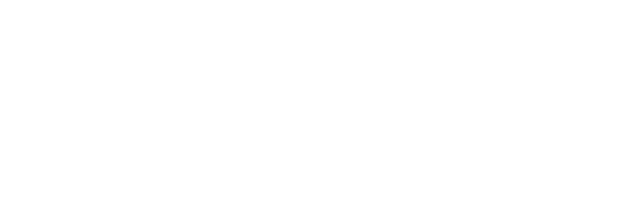
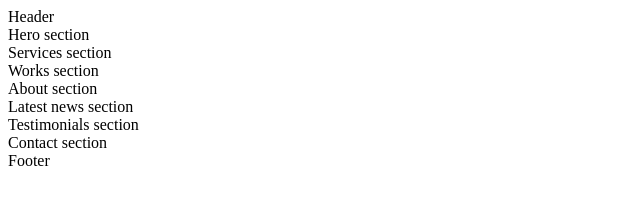
Before and after one commit to Webnai/alx-frontend, a plain HTML site: page 0x00-html_advanced/5-index.html in a window 1280 px wide. Shown: the whole page, without its empty margins (0-640 px from the left). Drawn offline with Linux system fonts and the light colour scheme.

Commit message:
five index

```diff
--- a/0x00-html_advanced/5-index.html
+++ b/0x00-html_advanced/5-index.html
@@ -1,4 +1,24 @@
 <!DOCTYPE html>
 <html lang="en" dir="ltr">
-  <head>
-    <meta charset="UTF-8" />
+    <head>
+        <meta charset="utf-8">
+        <meta name="viewport" content="width=device-width, initial-scale=1.0, viewport-fit=cover">
+        <title>Homepage - Techium</title>
+        <meta name="description" content="Techium is a digital agency">
+        <link rel="icon" type="image/x-icon" href="./image/favicon_package_v0.16/favicon.ico">
+        <link rel="icon" type="image/png" href="./image/favicon_package_v0.16/favicon-16x16.png">
+    </head>
+    <body>
+        <header>Header</header>
+        <main>
+            <section>Hero section</section>
+            <section>Services section</section>
+            <section>Works section</section>
+            <section>About section</section>
+            <section>Latest news section</section>
+            <section>Testimonials section</section>
+            <section>Contact section</section>
+        </main>
+        <footer>Footer</footer>
+    </body>
+</html>
```
